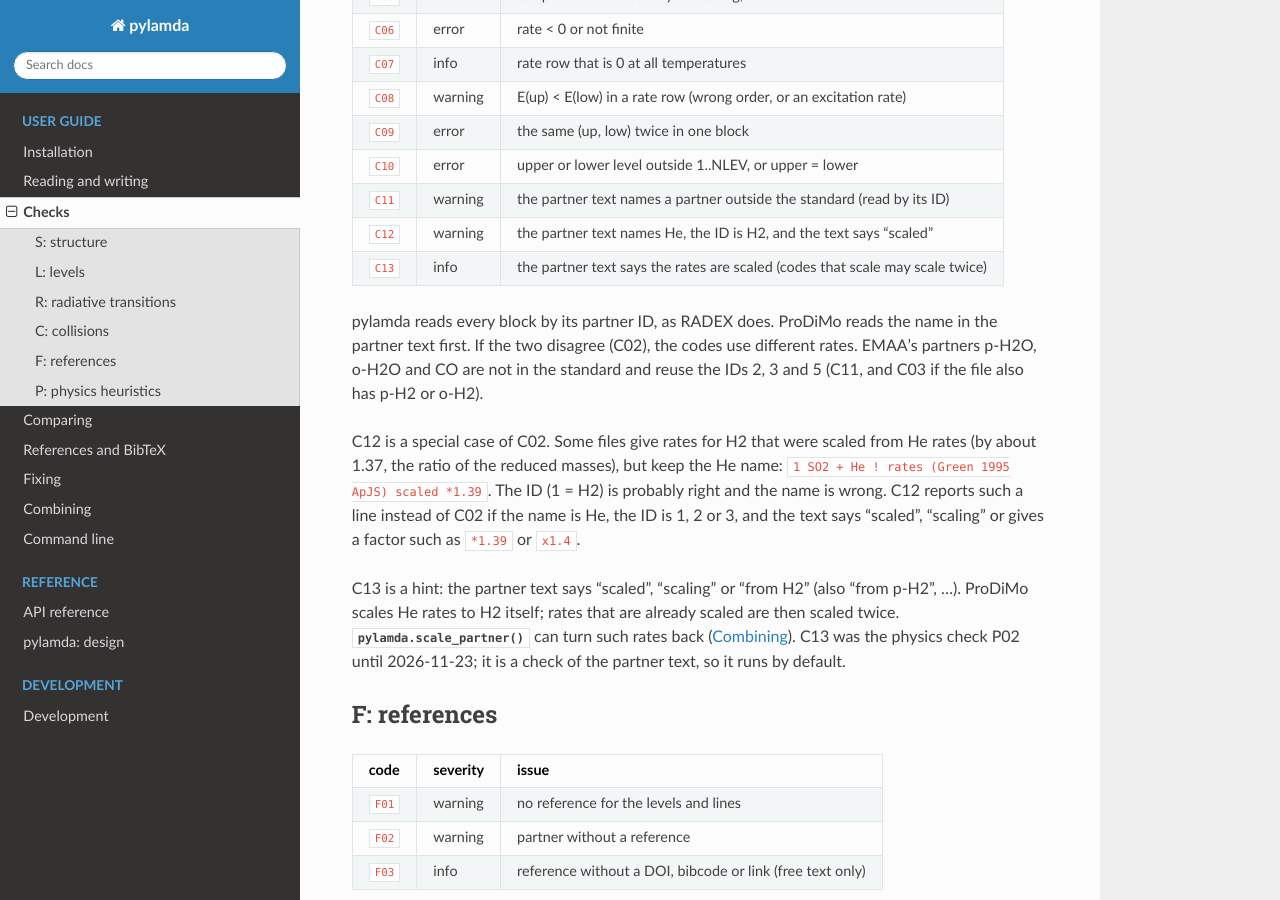
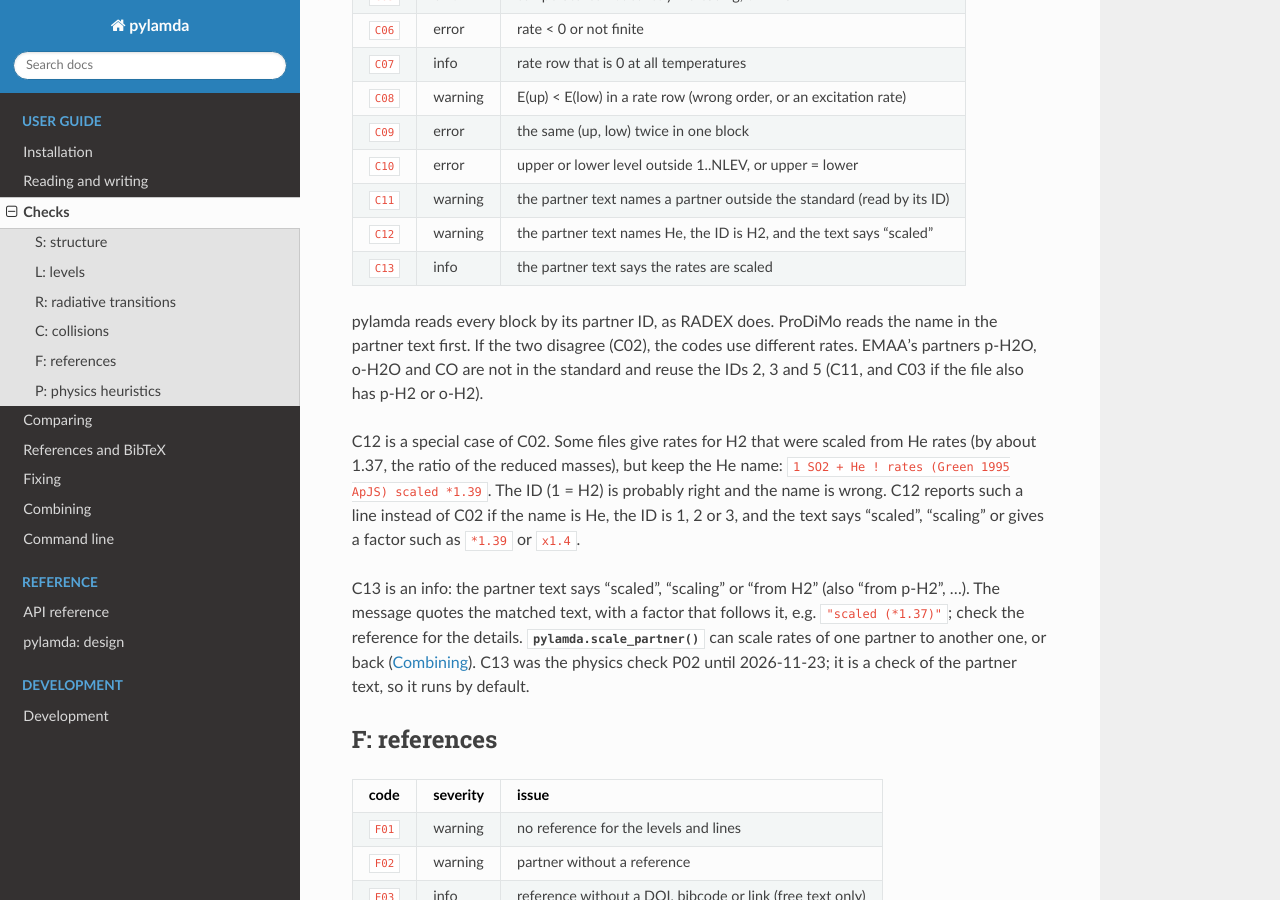
Before and after one commit to chrab/pylamda, a Sphinx documentation site: the page built from docs/checks.rst, in a window 1280 px wide and 900 px high, scrolled down 2153 px. Built offline with Sphinx 7.4.7 and the Read the Docs theme 3.1.0, drawn with Linux system fonts in a browser that asks for light colours.

Commit message:
Shorten the C13 message to the matched text
The message quotes only the part of the partner text that says the rates are
scaled, with a factor that follows it, e.g. "scaled (*1.37)". C13 is a plain
info: remove the note that codes may scale twice.

Co-Authored-By: Claude Opus 5.5 <noreply@anthropic.com>

```diff
--- a/docs/checks.rst
+++ b/docs/checks.rst
@@ -97,7 +97,7 @@ code       severity  issue
 ``C10``    error     upper or lower level outside 1..NLEV, or upper = lower
 ``C11``    warning   the partner text names a partner outside the standard (read by its ID)
 ``C12``    warning   the partner text names He, the ID is H2, and the text says "scaled"
-``C13``    info      the partner text says the rates are scaled (codes that scale may scale twice)
+``C13``    info      the partner text says the rates are scaled
 =========  ========  =========================================================================
 
 pylamda reads every block by its partner ID, as RADEX does. ProDiMo reads the name in
@@ -112,9 +112,10 @@ right and the name is wrong. C12 reports such a line instead of C02 if the name
 the ID is 1, 2 or 3, and the text says "scaled", "scaling" or gives a factor such as
 ``*1.39`` or ``x1.4``.
 
-C13 is a hint: the partner text says "scaled", "scaling" or "from H2" (also "from
-p-H2", ...). ProDiMo scales He rates to H2 itself; rates that are already scaled are then
-scaled twice. :func:`pylamda.scale_partner` can turn such rates back (:doc:`combining`).
+C13 is an info: the partner text says "scaled", "scaling" or "from H2" (also "from
+p-H2", ...). The message quotes the matched text, with a factor that follows it, e.g.
+``"scaled (*1.37)"``; check the reference for the details. :func:`pylamda.scale_partner`
+can scale rates of one partner to another one, or back (:doc:`combining`).
 C13 was the physics check P02 until 2026-11-23; it is a check of the partner text, so it
 runs by default.
 
```
Also changed, not shown: docs/design.md (+1 -1 lines), 3 other files.
